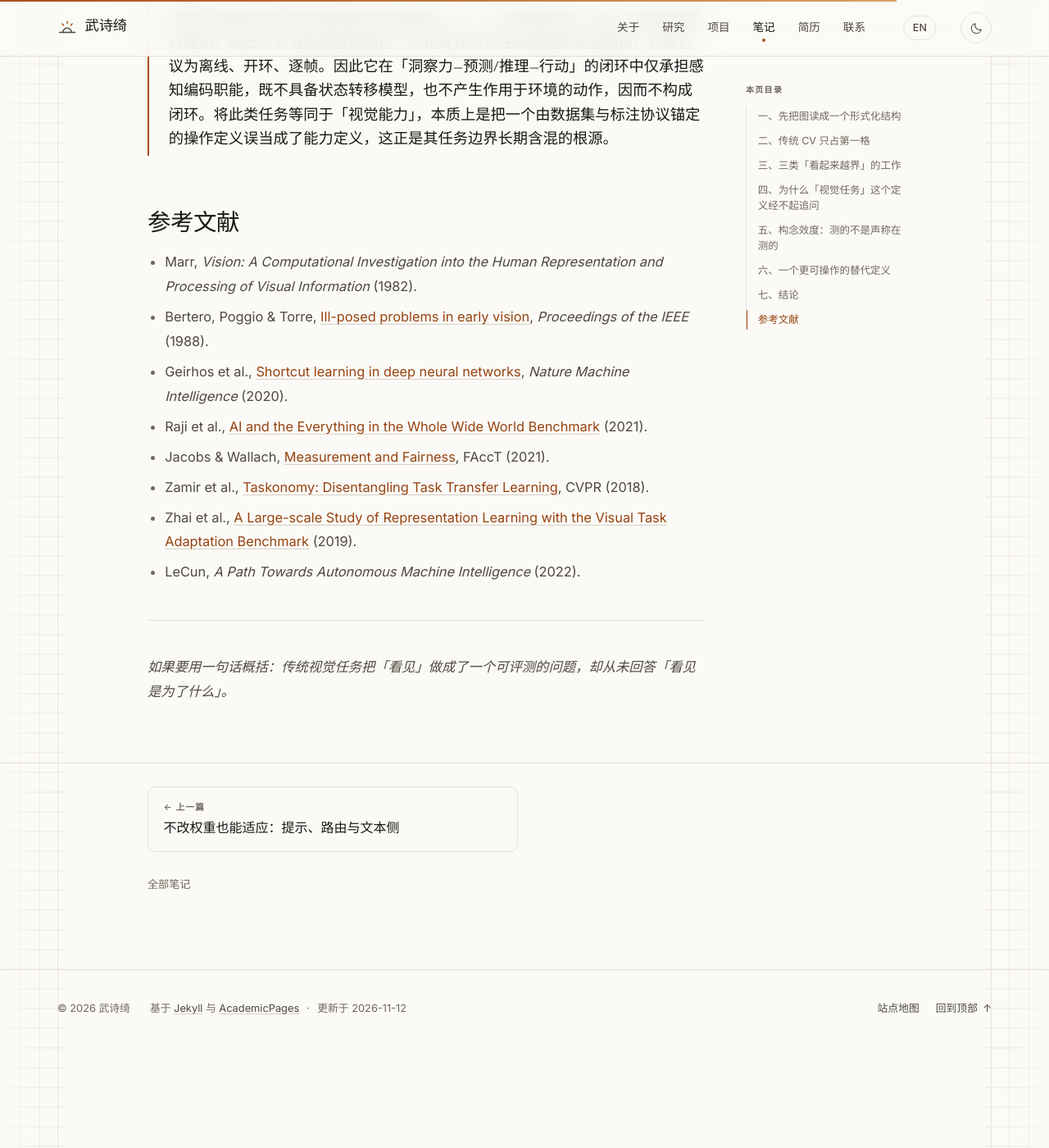
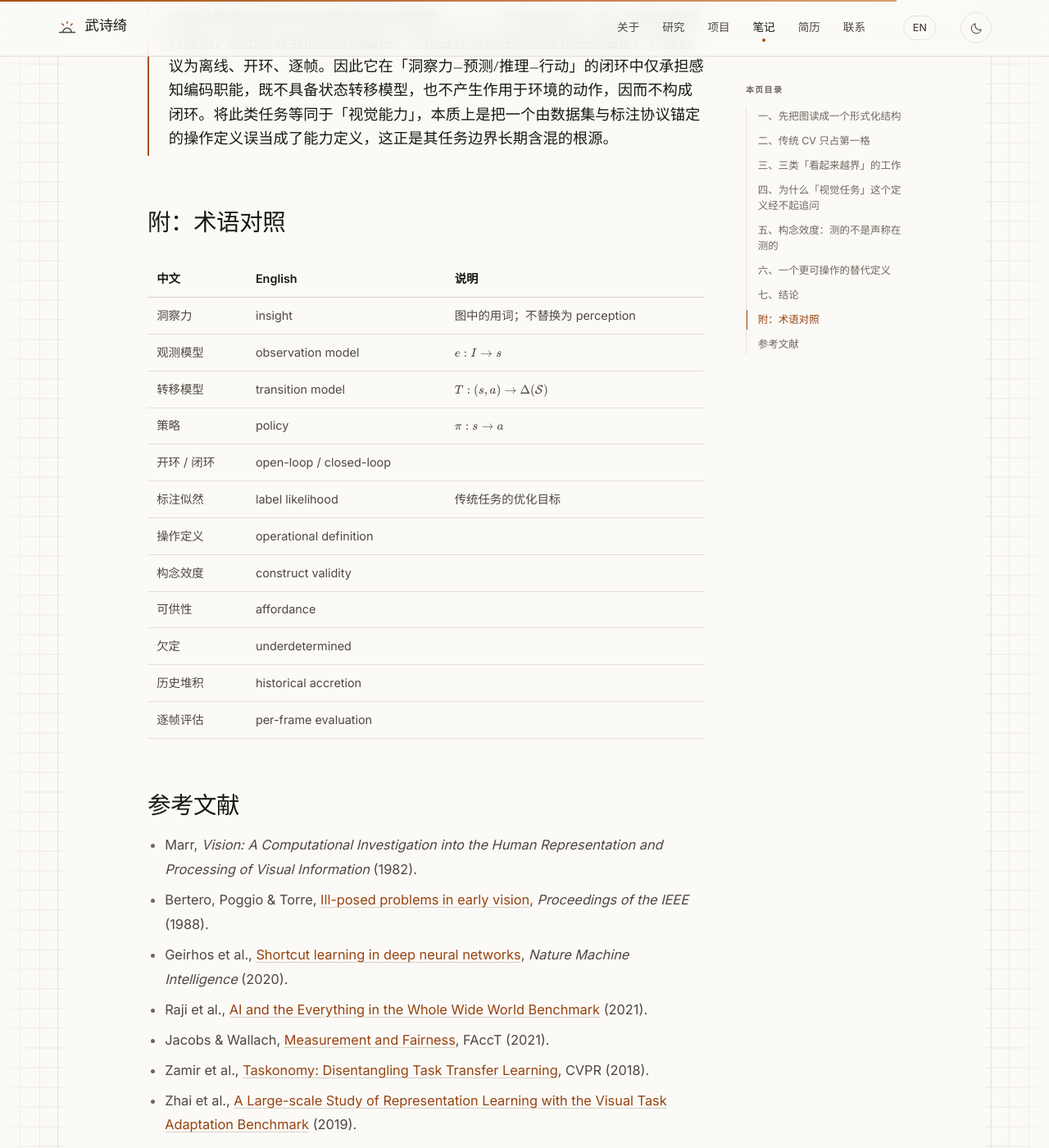
Before and after one commit to Sunrise-57/Sunrise-57.github.io, a Jekyll site: the page built from _notes/vision-task-definition.md, in a window 1280 px wide and 1400 px high, scrolled down 3443 px. Shown: the whole window at 82% size. Built offline with Jekyll 4.4.1, drawn with Linux system fonts in a browser that asks for light colours.

Commit message:
notes: retranslate vision-task-definition (sentence-aligned, glossary)

```diff
--- a/_notes/vision-task-definition.md
+++ b/_notes/vision-task-definition.md
@@ -85,6 +85,23 @@ math: true
 
 > 传统计算机视觉任务可被刻画为观测模型 $e: I \to s$ 的经验拟合：输入为单帧或短时观测，输出为对当前状态的描述，优化目标为标注似然而非任务回报，评估协议为离线、开环、逐帧。因此它在「洞察力—预测/推理—行动」的闭环中仅承担感知编码职能，既不具备状态转移模型，也不产生作用于环境的动作，因而不构成闭环。将此类任务等同于「视觉能力」，本质上是把一个由数据集与标注协议锚定的操作定义误当成了能力定义，这正是其任务边界长期含混的根源。
 
+## 附：术语对照
+
+| 中文 | English | 说明 |
+| --- | --- | --- |
+| 洞察力 | insight | 图中的用词；不替换为 perception |
+| 观测模型 | observation model | $e: I \to s$ |
+| 转移模型 | transition model | $T: (s, a) \to \Delta(\mathcal{S})$ |
+| 策略 | policy | $\pi: s \to a$ |
+| 开环 / 闭环 | open-loop / closed-loop | |
+| 标注似然 | label likelihood | 传统任务的优化目标 |
+| 操作定义 | operational definition | |
+| 构念效度 | construct validity | |
+| 可供性 | affordance | |
+| 欠定 | underdetermined | |
+| 历史堆积 | historical accretion | |
+| 逐帧评估 | per-frame evaluation | |
+
 ## 参考文献
 
 - Marr, *Vision: A Computational Investigation into the Human Representation and Processing of Visual Information* (1982).
```
Also changed, not shown: _notes/vision-task-definition-en.md (+61 -42 lines).
